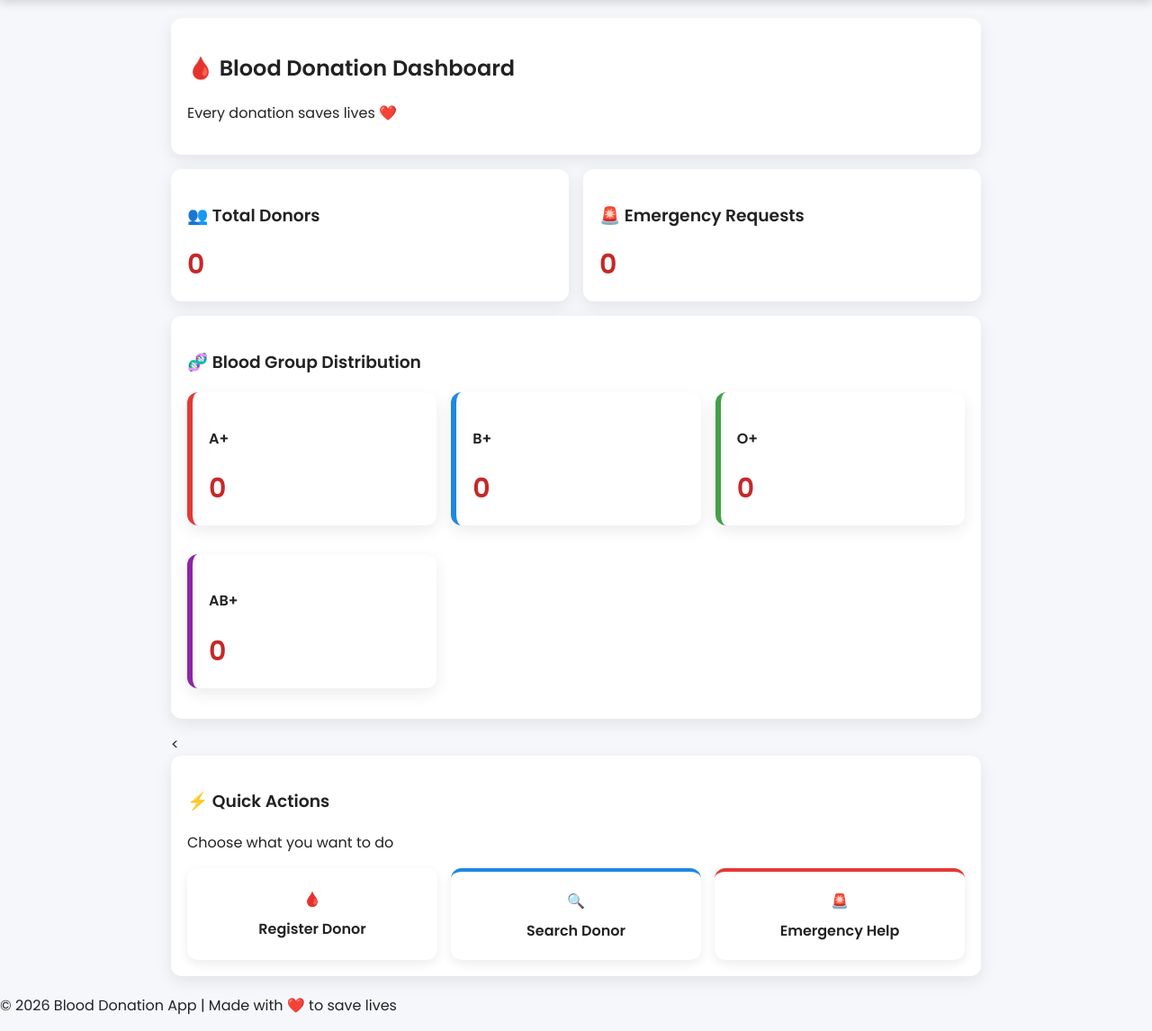
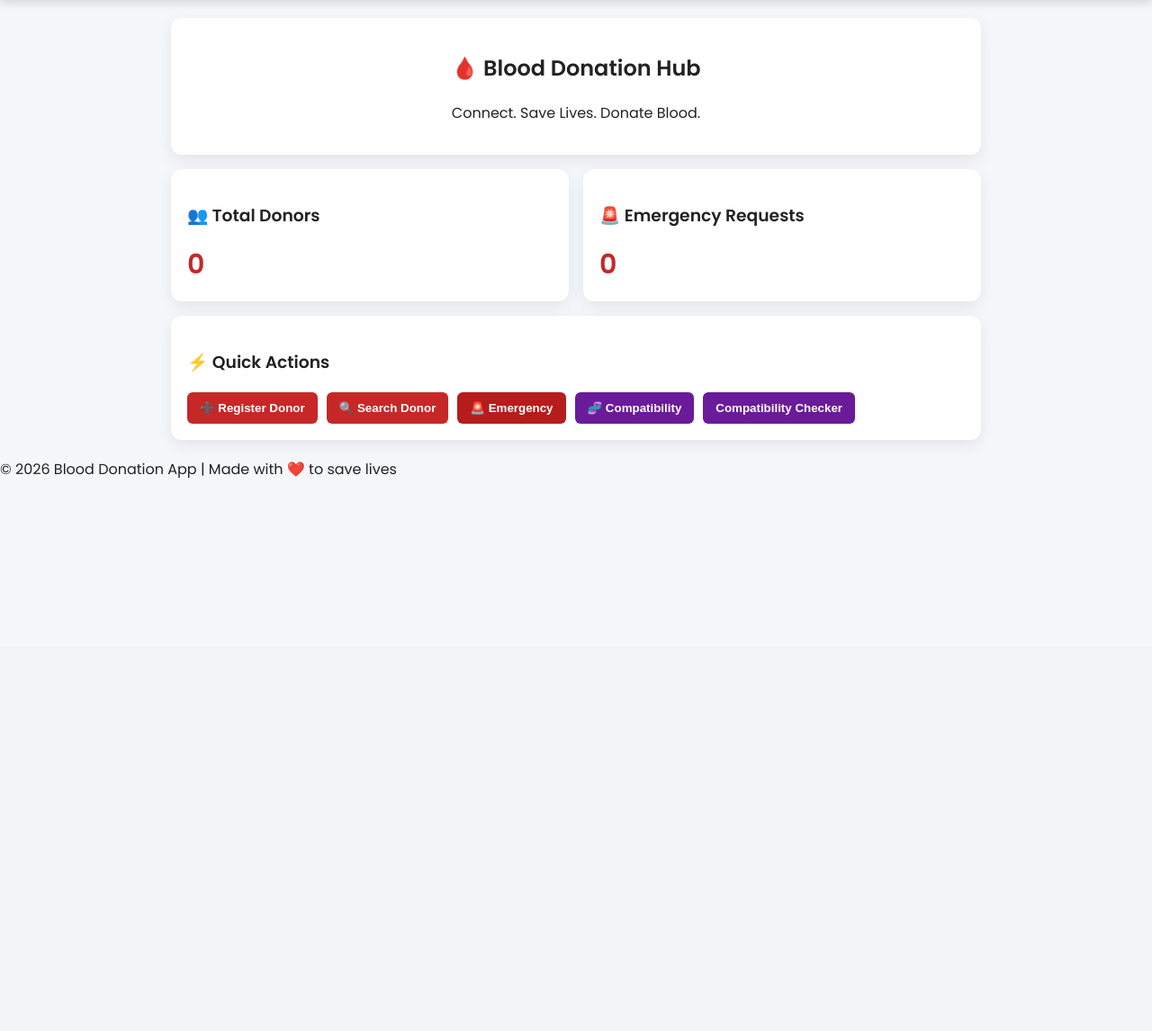
Before and after one commit to Kumkum2401/Blood-donation-webapp, a Flask app: page / in a window 1280 px wide. Shown: the part 82-1228 px from the top of the page at 90% size. After the commit the page ends 614 px from the top, so only its background shows below. Run offline with Flask 3, Linux system fonts and the light colour scheme; data that the repository does not hold is empty.

Commit message:
add new file

```diff
--- a/app.py
+++ b/app.py
@@ -1,7 +1,6 @@
 import os
 import sqlite3
 from datetime import datetime
-
 from flask import Flask, flash, g, redirect, render_template, request, url_for
 
 
@@ -9,141 +8,22 @@ BASE_DIR = os.path.abspath(os.path.dirname(__file__))
 DEFAULT_DB_PATH = os.path.join(BASE_DIR, "blood_donation.db")
 
 
-def create_app(test_config=None):
-    app = Flask(__name__)
-    app.config.from_mapping(
-        SECRET_KEY="dev-secret-key",
-        DATABASE=DEFAULT_DB_PATH,
-    )
-
-    if test_config:
-        app.config.update(test_config)
-
-    @app.before_request
-    def open_db_connection():
-        g.db = get_db(app.config["DATABASE"])
-
-    @app.teardown_appcontext
-    def close_db_connection(exception=None):
-        db = g.pop("db", None)
-        if db is not None:
-            db.close()
-
-    @app.route("/")
-    def home():
-        donors_count = g.db.execute("SELECT COUNT(*) FROM donors").fetchone()[0]
-        requests_count = g.db.execute("SELECT COUNT(*) FROM emergency_requests").fetchone()[0]
-
-        ap_count = g.db.execute("SELECT COUNT(*) FROM donors WHERE blood_group='A+'").fetchone()[0]
-        bp_count = g.db.execute("SELECT COUNT(*) FROM donors WHERE blood_group='B+'").fetchone()[0]
-        op_count = g.db.execute("SELECT COUNT(*) FROM donors WHERE blood_group='O+'").fetchone()[0]
-        abp_count = g.db.execute("SELECT COUNT(*) FROM donors WHERE blood_group='AB+'").fetchone()[0]
-
-        return render_template(
-            "index.html",
-             donors_count=donors_count,
-             requests_count=requests_count,
-             ap_count=ap_count,
-             bp_count=bp_count,
-             op_count=op_count,
-            abp_count=abp_count
-        )
-
-    @app.route("/register", methods=["GET", "POST"])
-    def register_donor():
-        if request.method == "POST":
-            name = request.form.get("name", "").strip()
-            age = request.form.get("age", "").strip()
-            blood_group = request.form.get("blood_group", "").strip().upper()
-            contact = request.form.get("contact", "").strip()
-            city = request.form.get("city", "").strip()
-
-            if not all([name, age, blood_group, contact, city]):
-                flash("Please fill in all donor details.", "error")
-                return redirect(url_for("register_donor"))
-
-            try:
-                age_int = int(age)
-                if age_int < 18:
-                    flash("Donor must be at least 18 years old.", "error")
-                    return redirect(url_for("register_donor"))
-            except ValueError:
-                flash("Age must be a number.", "error")
-                return redirect(url_for("register_donor"))
-
-            g.db.execute(
-                """
-                INSERT INTO donors (name, age, blood_group, contact, city)
-                VALUES (?, ?, ?, ?, ?)
-                """,
-                (name, age_int, blood_group, contact, city),
-            )
-            g.db.commit()
-            flash("Donor registered successfully!", "success")
-            return redirect(url_for("register_donor"))
-
-        return render_template("register.html")
-
-    @app.route("/search", methods=["GET"])
-    def search_donors():
-        blood_group = request.args.get("blood_group", "").strip().upper()
-        donors = []
-
-        if blood_group:
-            donors = g.db.execute(
-                "SELECT * FROM donors WHERE blood_group = ? ORDER BY name",
-                (blood_group,),
-            ).fetchall()
-
-        return render_template("search.html", donors=donors, selected_group=blood_group)
-
-    @app.route("/emergency", methods=["GET", "POST"])
-    def emergency_request():
-        if request.method == "POST":
-            patient_name = request.form.get("patient_name", "").strip()
-            blood_group = request.form.get("blood_group", "").strip().upper()
-            units_needed = request.form.get("units_needed", "").strip()
-            hospital = request.form.get("hospital", "").strip()
-            contact = request.form.get("contact", "").strip()
-            message = request.form.get("message", "").strip()
-
-            if not all([patient_name, blood_group, units_needed, hospital, contact]):
-                flash("Please fill in all required emergency details.", "error")
-                return redirect(url_for("emergency_request"))
-
-            g.db.execute(
-                """
-                INSERT INTO emergency_requests
-                (patient_name, blood_group, units_needed, hospital, contact, message, created_at)
-                VALUES (?, ?, ?, ?, ?, ?, ?)
-                """,
-                (
-                    patient_name,
-                    blood_group,
-                    units_needed,
-                    hospital,
-                    contact,
-                    message,
-                    datetime.utcnow().strftime("%Y-%m-%d %H:%M:%S"),
-                ),
-            )
-            g.db.commit()
-            flash("Emergency request submitted successfully.", "success")
-            return redirect(url_for("emergency_request"))
-
-        recent_requests = g.db.execute(
-            "SELECT * FROM emergency_requests ORDER BY id DESC LIMIT 10"
-        ).fetchall()
-        return render_template("emergency.html", requests=recent_requests)
-
-    @app.route("/donors")
-    def donors_list():
-        donors = g.db.execute("SELECT * FROM donors ORDER BY id DESC").fetchall()
-        return render_template("donors.html", donors=donors)
-
-    return app
+# ------------------ COMPATIBILITY LOGIC ------------------
+def get_compatible_blood(blood_group):
+    compatibility = {
+        "A+": ["A+", "A-", "O+", "O-"],
+        "A-": ["A-", "O-"],
+        "B+": ["B+", "B-", "O+", "O-"],
+        "B-": ["B-", "O-"],
+        "AB+": ["A+", "A-", "B+", "B-", "O+", "O-", "AB+", "AB-"],
+        "AB-": ["A-", "B-", "O-", "AB-"],
+        "O+": ["O+", "O-"],
+        "O-": ["O-"]
+    }
+    return compatibility.get(blood_group.upper(), [])
 
 
+# ------------------ DB ------------------
 def get_db(db_path):
     conn = sqlite3.connect(db_path)
     conn.row_factory = sqlite3.Row
@@ -152,8 +32,7 @@ def get_db(db_path):
 
 def init_db(db_path):
     conn = get_db(db_path)
-    conn.executescript(
-        """
+    conn.executescript("""
         CREATE TABLE IF NOT EXISTS donors (
             id INTEGER PRIMARY KEY AUTOINCREMENT,
             name TEXT NOT NULL,
@@ -173,15 +52,168 @@ def init_db(db_path):
             message TEXT,
             created_at TEXT NOT NULL
         );
-        """
-    )
+    """)
     conn.commit()
     conn.close()
 
 
+# ------------------ APP ------------------
+def create_app(test_config=None):
+    app = Flask(__name__)
+    app.config.from_mapping(
+        SECRET_KEY="dev-secret-key",
+        DATABASE=DEFAULT_DB_PATH,
+    )
+
+    if test_config:
+        app.config.update(test_config)
+
+    # DB open
+    @app.before_request
+    def open_db():
+        g.db = get_db(app.config["DATABASE"])
+
+    # DB close
+    @app.teardown_appcontext
+    def close_db(exception=None):
+        db = g.pop("db", None)
+        if db:
+            db.close()
+
+    # ------------------ HOME ------------------
+    @app.route("/")
+    def home():
+        donors_count = g.db.execute("SELECT COUNT(*) FROM donors").fetchone()[0]
+        requests_count = g.db.execute("SELECT COUNT(*) FROM emergency_requests").fetchone()[0]
+
+        return render_template(
+            "index.html",
+            donors_count=donors_count,
+            requests_count=requests_count
+        )
+
+    # ------------------ REGISTER ------------------
+    @app.route("/register", methods=["GET", "POST"])
+    def register_donor():
+        if request.method == "POST":
+            name = request.form.get("name", "").strip()
+            age = request.form.get("age", "").strip()
+            blood_group = request.form.get("blood_group", "").strip().upper()
+            contact = request.form.get("contact", "").strip()
+            city = request.form.get("city", "").strip()
+
+            if not all([name, age, blood_group, contact, city]):
+                flash("Please fill all fields", "error")
+                return redirect(url_for("register_donor"))
+
+            try:
+                age = int(age)
+                if age < 18:
+                    flash("Age must be 18+", "error")
+                    return redirect(url_for("register_donor"))
+            except:
+                flash("Invalid age", "error")
+                return redirect(url_for("register_donor"))
+
+            g.db.execute(
+                "INSERT INTO donors (name, age, blood_group, contact, city) VALUES (?, ?, ?, ?, ?)",
+                (name, age, blood_group, contact, city)
+            )
+            g.db.commit()
+
+            flash("Donor registered successfully!", "success")
+            return redirect(url_for("register_donor"))
+
+        return render_template("register.html")
+
+    # ------------------ SEARCH ------------------
+    @app.route("/search")
+    def search_donors():
+        bg = request.args.get("blood_group", "").strip().upper()
+
+        donors = []
+        if bg:
+            donors = g.db.execute(
+                "SELECT * FROM donors WHERE blood_group=?",
+                (bg,)
+            ).fetchall()
+
+        return render_template("search.html", donors=donors, selected_group=bg)
+
+    # ------------------ EMERGENCY ------------------
+    @app.route("/emergency", methods=["GET", "POST"])
+    def emergency_request():
+        if request.method == "POST":
+            patient = request.form.get("patient_name")
+            bg = request.form.get("blood_group")
+            units = request.form.get("units_needed")
+            hospital = request.form.get("hospital")
+            contact = request.form.get("contact")
+            message = request.form.get("message")
+
+            g.db.execute("""
+                INSERT INTO emergency_requests
+                (patient_name, blood_group, units_needed, hospital, contact, message, created_at)
+                VALUES (?, ?, ?, ?, ?, ?, ?)
+            """, (
+                patient,
+                bg,
+                units,
+                hospital,
+                contact,
+                message,
+                datetime.utcnow().strftime("%Y-%m-%d %H:%M:%S")
+            ))
+
+            g.db.commit()
+            flash("Emergency request sent!", "success")
+            return redirect(url_for("emergency_request"))
+
+        requests = g.db.execute(
+            "SELECT * FROM emergency_requests ORDER BY id DESC LIMIT 10"
+        ).fetchall()
+
+        return render_template("emergency.html", requests=requests)
+
+    # ------------------ DONORS ------------------
+    @app.route("/donors")
+    def donors_list():
+        donors = g.db.execute("SELECT * FROM donors ORDER BY id DESC").fetchall()
+        return render_template("donors.html", donors=donors)
+
+    # ------------------ COMPATIBILITY ------------------
+    @app.route("/compatibility", methods=["GET", "POST"])
+    def compatibility_checker():
+        result = None
+        selected = None
+
+        if request.method == "POST":
+            bg = request.form.get("blood_group", "").strip().upper()
+            selected = bg
+
+            if bg:
+                compatible = get_compatible_blood(bg)
+
+                if compatible:
+                    result = g.db.execute(
+                        "SELECT * FROM donors WHERE blood_group IN ({})".format(
+                            ",".join(["?"] * len(compatible))
+                        ),
+                        compatible
+                    ).fetchall()
+
+        return render_template(
+            "compatibility.html",
+            donors=result,
+            selected=selected
+        )
+
+    return app
+
+
+# ------------------ RUN ------------------
 app = create_app()
 init_db(app.config["DATABASE"])
-
 
 if __name__ == "__main__":
     port = int(os.environ.get("PORT", 10000))
--- a/templates/index.html
+++ b/templates/index.html
@@ -2,9 +2,9 @@
 
 {% block content %}
 
-<section class="card">
-    <h2>🩸 Blood Donation Dashboard</h2>
-    <p>Every donation saves lives ❤️</p>
+<section class="card" style="text-align:center;">
+    <h1>🩸 Blood Donation Hub</h1>
+    <p>Connect. Save Lives. Donate Blood.</p>
 </section>
 
 <section class="stats">
@@ -21,54 +21,30 @@
 
 </section>
 
-<!-- NEW VISUAL SECTION (IMPORTANT CHANGE) -->
+<!-- QUICK ACTION DASHBOARD -->
 <section class="card">
-    <h3>🧬 Blood Group Distribution</h3>
+    <h3>⚡ Quick Actions</h3>
 
-    <div class="stats">
+    <div class="inline-form">
 
-        <div class="card aplus">
-            <h4>A+</h4>
-            <p class="big">{{ ap_count }}</p>
-        </div>
-
-        <div class="card bplus">
-            <h4>B+</h4>
-            <p class="big">{{ bp_count }}</p>
-        </div>
-
-        <div class="card oplus">
-            <h4>O+</h4>
-            <p class="big">{{ op_count }}</p>
-        </div>
-
-        <div class="card abplus">
-            <h4>AB+</h4>
-            <p class="big">{{ abp_count }}</p>
-        </div>
-
-    </div>
-</section>
-
-<<section class="card">
-    <h3>⚡ Quick Actions</h3>
-    <p>Choose what you want to do</p>
-
-    <div class="action-grid">
-
-        <a href="{{ url_for('register_donor') }}" class="action-card">
-            🩸
-            <span>Register Donor</span>
+        <a href="{{ url_for('register_donor') }}">
+            <button>➕ Register Donor</button>
         </a>
 
-        <a href="{{ url_for('search_donors') }}" class="action-card blue">
-            🔍
-            <span>Search Donor</span>
+        <a href="{{ url_for('search_donors') }}">
+            <button>🔍 Search Donor</button>
         </a>
 
-        <a href="{{ url_for('emergency_request') }}" class="action-card red">
-            🚨
-            <span>Emergency Help</span>
+        <a href="{{ url_for('emergency_request') }}">
+            <button style="background:#b71c1c;">🚨 Emergency</button>
+        </a>
+
+        <a href="{{ url_for('compatibility_checker') }}">
+            <button style="background:#6a1b9a;">🧬 Compatibility</button>
+        </a>
+
+        <a href="{{ url_for('compatibility_checker') }}">
+            <button style="background:#6a1b9a;">Compatibility Checker</button>
         </a>
 
     </div>
```
Also changed, not shown: templates/compatibility.html (added, +44 -0 lines).
